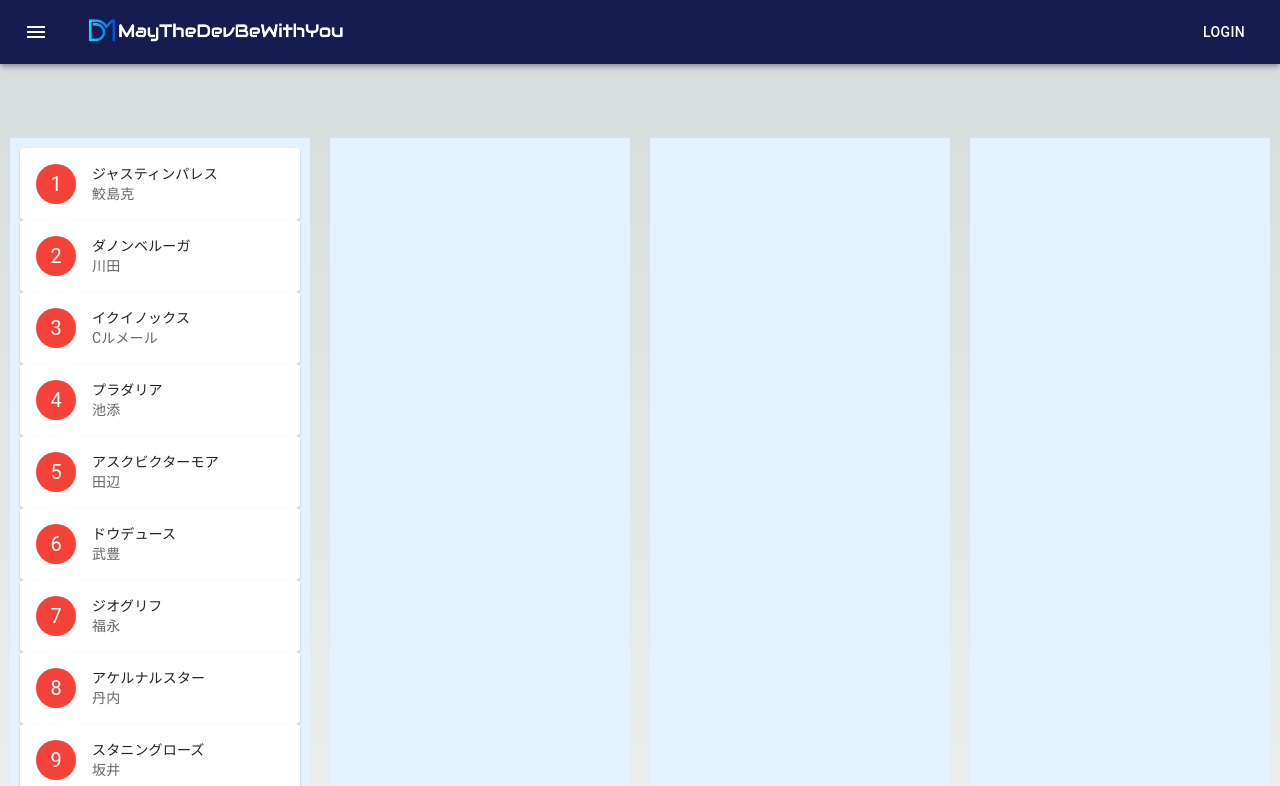
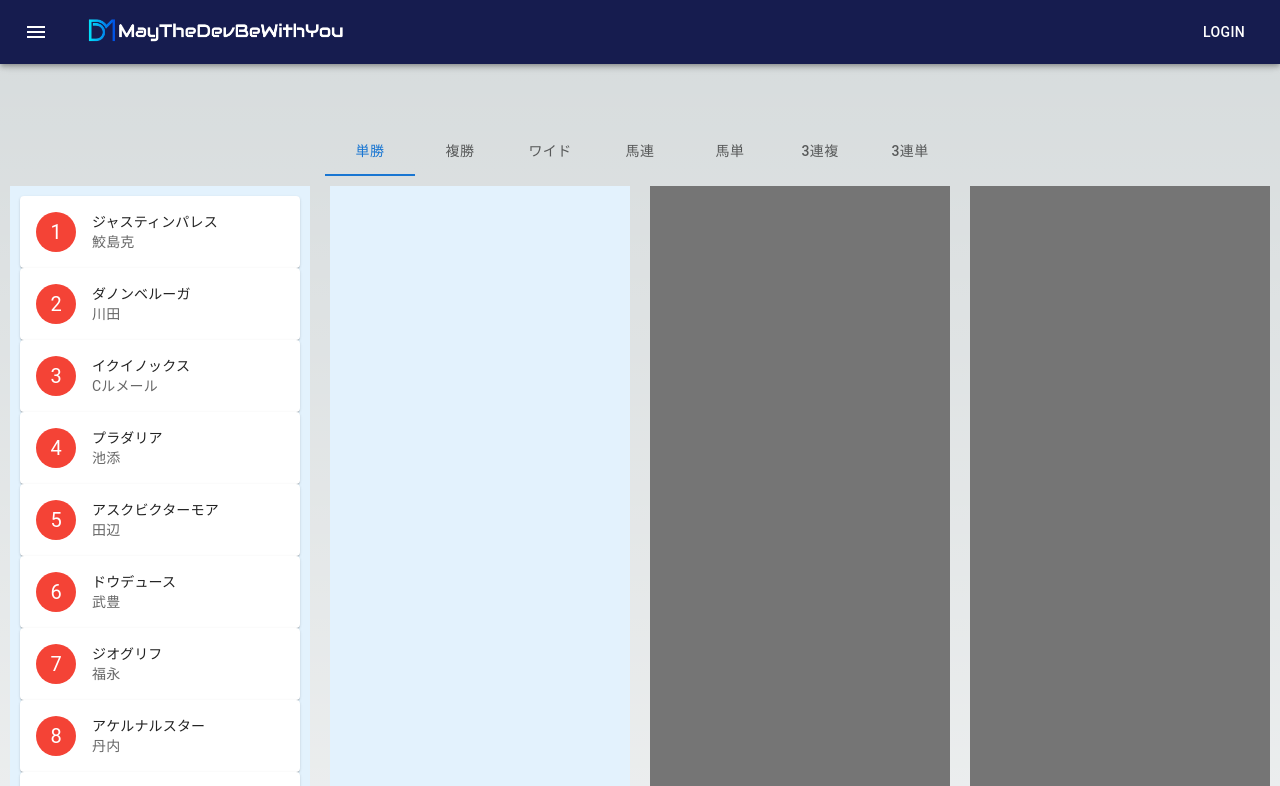
Before and after one commit to Kota049/DevWithRacing, a Next.js app in the folder front/: page /components in a window 1280 px wide. Shown: the top 786 px of the page. Built offline with nearby package versions, Linux system fonts and the light colour scheme.

Commit message:
make view for choose betting type

```diff
--- a/front/src/app/components/atomic/DroppableFrame.tsx
+++ b/front/src/app/components/atomic/DroppableFrame.tsx
@@ -1,15 +1,16 @@
 "use client";
 import { useDroppable } from "@dnd-kit/core";
 import { Box } from "@mui/material";
-import { blue } from "@mui/material/colors";
+import { blue, grey } from "@mui/material/colors";
 import { ReactNode } from "react";
 
 interface DroppableFrameArg {
   id: string;
+  isValid: boolean;
   children: ReactNode;
 }
 
-const DroppableFrame = ({ id, children }: DroppableFrameArg) => {
+const DroppableFrame = ({ id, children, isValid }: DroppableFrameArg) => {
   const { setNodeRef } = useDroppable({
     id: id,
   });
@@ -21,7 +22,7 @@ const DroppableFrame = ({ id, children }: DroppableFrameArg) => {
         flex: 1,
         display: "flex",
         flexDirection: "column",
-        backgroundColor: blue[50],
+        backgroundColor: isValid ? blue[50] : grey[600],
         padding: "10px",
         margin: "10px",
         minHeight: "100px",
--- a/front/src/app/components/atomic/HorseCard.tsx
+++ b/front/src/app/components/atomic/HorseCard.tsx
@@ -2,26 +2,29 @@
 import { useDraggable } from "@dnd-kit/core";
 import { Card, CardHeader, Avatar } from "@mui/material";
 import { red } from "@mui/material/colors";
+import zIndex from "@mui/material/styles/zIndex";
 
 interface HorseCardArg {
   order: number;
   name: string;
   jockey: string;
   id: string;
+  isValid: boolean;
 }
 
-const HorseCard = ({ order, name, jockey, id }: HorseCardArg) => {
+const HorseCard = ({ order, name, jockey, id, isValid }: HorseCardArg) => {
   const { attributes, listeners, setNodeRef, transform } = useDraggable({
     id: id,
   });
   const style = transform
     ? {
         transform: `translate3d(${transform.x}px, ${transform.y}px, 0)`,
+        zIndex: "2",
       }
     : undefined;
   return (
     <div ref={setNodeRef} style={style} {...listeners} {...attributes}>
-      <Card sx={{ maxWidth: 345 }}>
+      <Card sx={{ maxWidth: 345, opacity: isValid ? 1 : 0.5 }}>
         <CardHeader
           avatar={
             <Avatar sx={{ bgcolor: red[500] }} aria-label="avatar">
--- a/front/src/app/components/molecules/formation.tsx
+++ b/front/src/app/components/molecules/formation.tsx
@@ -2,13 +2,15 @@
 import { DndContext } from "@dnd-kit/core";
 import HorseCard from "../atomic/HorseCard";
 import DroppableFrame from "../atomic/DroppableFrame";
-import { Box, Typography } from "@mui/material";
-import { red } from "@mui/material/colors";
+import { Box, Tab, Tabs, Typography } from "@mui/material";
+import { blueGrey, grey, red } from "@mui/material/colors";
 import BettingCombination from "../atomic/BettingCombination";
 import { FavoriteLevel } from "../../types/FavoriteStatus";
 import { RaceData } from "../../types/RaceData";
 import useFormationHooks from "@/app/hooks/useFormation";
 import getBettingList from "@/app/utils/getBettingList";
+import useBettingTypeHooks from "@/app/hooks/useBettingTypeTab";
+import { BettingTypeList, parseJapanese } from "@/app/types/BettingType";
 
 const Formation = () => {
   // todo: fetch data logic
@@ -34,11 +36,18 @@ const Formation = () => {
   ];
 
   const { updateFormation, formation } = useFormationHooks(horcesData);
+  const { bettingType, formationFrameCount, changeBettingType } =
+    useBettingTypeHooks();
   return (
     <>
       <DndContext onDragEnd={updateFormation}>
+        <Tabs value={bettingType} onChange={changeBettingType} centered>
+          {BettingTypeList.map((el) => (
+            <Tab label={parseJapanese(el)} key={el} value={el} />
+          ))}
+        </Tabs>
         <Box sx={{ display: "flex", width: "100%", flexGrow: 1 }}>
-          <DroppableFrame id={FavoriteLevel.None}>
+          <DroppableFrame id={FavoriteLevel.None} isValid={true}>
             {formation
               .filter((el) => el.status == FavoriteLevel.None)
               .map((el) => {
@@ -49,11 +58,12 @@ const Formation = () => {
                     jockey={el.jockey}
                     id={el.id}
                     key={el.id}
+                    isValid={true}
                   />
                 );
               })}
           </DroppableFrame>
-          <DroppableFrame id={FavoriteLevel.Favorite}>
+          <DroppableFrame id={FavoriteLevel.Favorite} isValid={true}>
             {formation
               .filter((el) => el.status == FavoriteLevel.Favorite)
               .map((el) => {
@@ -64,11 +74,16 @@ const Formation = () => {
                     jockey={el.jockey}
                     id={el.id}
                     key={el.id}
+                    isValid={true}
                   />
                 );
               })}
           </DroppableFrame>
-          <DroppableFrame id={FavoriteLevel.SecondFavorite}>
+          <Box zIndex={100} sx={{ color: grey[800] }}></Box>
+          <DroppableFrame
+            id={FavoriteLevel.SecondFavorite}
+            isValid={formationFrameCount >= 2}
+          >
             {formation
               .filter((el) => el.status == FavoriteLevel.SecondFavorite)
               .map((el) => {
@@ -79,11 +94,15 @@ const Formation = () => {
                     jockey={el.jockey}
                     id={el.id}
                     key={el.id}
+                    isValid={formationFrameCount >= 2}
                   />
                 );
               })}
           </DroppableFrame>
-          <DroppableFrame id={FavoriteLevel.LongShot}>
+          <DroppableFrame
+            id={FavoriteLevel.LongShot}
+            isValid={formationFrameCount == 3}
+          >
             {formation
               .filter((el) => el.status == FavoriteLevel.LongShot)
               .map((el) => {
@@ -94,6 +113,7 @@ const Formation = () => {
                     jockey={el.jockey}
                     id={el.id}
                     key={el.id}
+                    isValid={formationFrameCount == 3}
                   />
                 );
               })}
--- a/front/src/app/hooks/useBettingTypeTab.ts
+++ b/front/src/app/hooks/useBettingTypeTab.ts
@@ -1,65 +1,31 @@
 import { useState } from "react";
+import { BettingType, Betting } from "../types/BettingType";
 
-export const Betting = {
-  Win: "Win",
-  Place: "Place",
-  Exacta: "Exacta",
-  Quinella: "Quinella",
-  Trifecta: "Trifecta",
-  Trio: "Trio",
-  QuinellaPlace: "QuinellaPlace",
-};
-export const BettingTypeList = [
-  Betting.Win,
-  Betting.Place,
-  Betting.QuinellaPlace,
-  Betting.Quinella,
-  Betting.Exacta,
-  Betting.Trio,
-  Betting.Trifecta,
-];
-export function parseJapanese(bt: BettingType): string {
-  switch (bt) {
-    case Betting.Win:
-      return "単勝";
-    case Betting.Place:
-      return "複勝";
-    case Betting.QuinellaPlace:
-      return "ワイド";
-    case Betting.Quinella:
-      return "馬連";
-    case Betting.Exacta:
-      return "馬単";
-    case Betting.Trio:
-      return "3連複";
-    default:
-      return "3連単";
-  }
-}
-export type BettingType = (typeof Betting)[keyof typeof Betting];
-
-interface FormationHooks {
+interface BettingTypeHooks {
   bettingType: BettingType;
   formationFrameCount: number;
-  changeBettingType(newBettingType: BettingType): void;
+  changeBettingType(event: React.SyntheticEvent, value: BettingType): void;
 }
 
-const useFormationHooks = (): FormationHooks => {
+const useBettingTypeHooks = (): BettingTypeHooks => {
   const [bettingType, setBettingType] = useState<BettingType>(Betting.Win);
   const [formationFrameCount, setFormationFrameCount] = useState<number>(1);
 
-  function changeBettingType(nbt: BettingType): void {
+  function changeBettingType(
+    _event: React.SyntheticEvent,
+    value: BettingType
+  ): void {
     let newCount = 1;
-    switch (nbt) {
-      case Betting.Exacta || Betting.Quinella || Betting.QuinellaPlace:
-        newCount = 2;
-        break;
-      case Betting.Trifecta || Betting.Trio:
-        newCount = 3;
-        break;
+    if (
+      [Betting.Exacta, Betting.Quinella, Betting.QuinellaPlace].includes(value)
+    ) {
+      newCount = 2;
     }
-    setBettingType(nbt);
-    setFormationFrameCount(newCount);
+    if ([Betting.Trifecta, Betting.Trio].includes(value)) {
+      newCount = 3;
+    }
+    setBettingType((_prev) => value);
+    setFormationFrameCount((_prev) => newCount);
   }
 
   return {
@@ -68,3 +34,5 @@ const useFormationHooks = (): FormationHooks => {
     changeBettingType,
   };
 };
+
+export default useBettingTypeHooks;
--- /dev/null
+++ b/front/src/app/types/BettingType.ts
@@ -0,0 +1,37 @@
+export const Betting = {
+  Win: "Win",
+  Place: "Place",
+  Exacta: "Exacta",
+  Quinella: "Quinella",
+  Trifecta: "Trifecta",
+  Trio: "Trio",
+  QuinellaPlace: "QuinellaPlace",
+};
+export const BettingTypeList = [
+  Betting.Win,
+  Betting.Place,
+  Betting.QuinellaPlace,
+  Betting.Quinella,
+  Betting.Exacta,
+  Betting.Trio,
+  Betting.Trifecta,
+];
+export function parseJapanese(bt: BettingType): string {
+  switch (bt) {
+    case Betting.Win:
+      return "単勝";
+    case Betting.Place:
+      return "複勝";
+    case Betting.QuinellaPlace:
+      return "ワイド";
+    case Betting.Quinella:
+      return "馬連";
+    case Betting.Exacta:
+      return "馬単";
+    case Betting.Trio:
+      return "3連複";
+    default:
+      return "3連単";
+  }
+}
+export type BettingType = (typeof Betting)[keyof typeof Betting];
```
